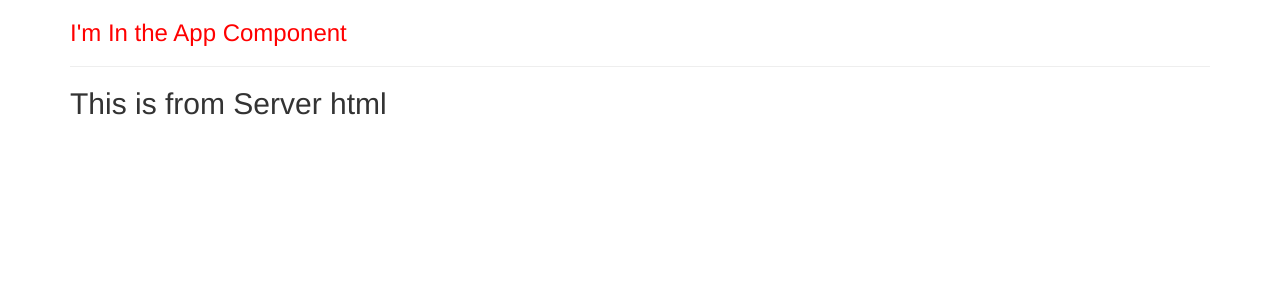
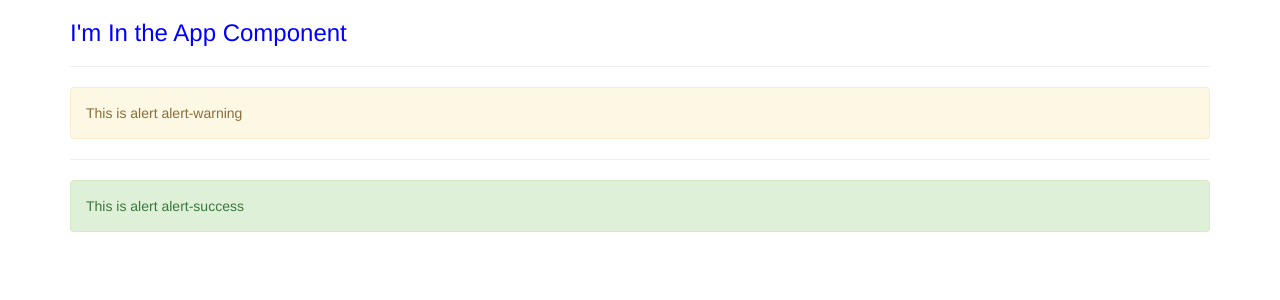
Before and after one commit to berkererol/angular_training, an Angular app: page / in a window 1280 px wide. Shown: the top 300 px of the page. Built offline with nearby package versions, Linux system fonts and the light colour scheme.

Commit message:
Added alert and error modules.

```diff
--- a/src/app/app.component.css
+++ b/src/app/app.component.css
@@ -1,3 +1,3 @@
-/* h3 {
+h3 {
     color: blue
-} */
+}
--- a/src/app/app.component.html
+++ b/src/app/app.component.html
@@ -3,8 +3,9 @@
     <div class="col-xs-12">
       <h3>I'm In the App Component</h3>
       <hr />
-      <!-- <app-server></app-server> -->
-      <div class="app-server" > </div>
+      <app-warning-alert></app-warning-alert>
+      <hr />
+      <app-success-alert></app-success-alert>
     </div>
   </div>
 </div>
--- a/src/app/app.component.ts
+++ b/src/app/app.component.ts
@@ -4,11 +4,7 @@ import { Component } from '@angular/core';
   selector: 'app-root',
   templateUrl: './app.component.html',
   // styleUrls: ['./app.component.css']
-  styles: [`
-    h3 {
-      color: red
-    }
-  `]
+  styleUrls: ['./app.component.css'],
 })
 export class AppComponent {
   title = 'my-first-app';
--- a/src/app/server/server.component.html
+++ /dev/null
@@ -1,11 +0,0 @@
-<!DOCTYPE html>
-<html lang="en">
-<head>
-    <meta charset="UTF-8">
-    <meta name="viewport" content="width=device-width, initial-scale=1.0">
-    <title>Document</title>
-</head>
-<body>
-    <h2>This is from Server html</h2>
-</body>
-</html>
--- a/src/app/servers/servers.component.html
+++ /dev/null
@@ -1,3 +0,0 @@
-<app-server>
-
-</app-server>
--- a/src/app/servers/servers.component.ts
+++ /dev/null
@@ -1,19 +0,0 @@
-import { Component, OnInit } from '@angular/core';
-
-@Component({
-  selector: 'app-servers',
-  //each component needs to have either template, or templateUrl.
-  // templateUrl: './servers.component.html',
-  template: `
-  <app-server></app-server>
-  <app-server></app-server>`,
-  styleUrls: ['./servers.component.css']
-})
-export class ServersComponent implements OnInit {
-
-  constructor() { }
-
-  ngOnInit(): void {
-  }
-
-}
--- /dev/null
+++ b/src/app/success-alert/success-alert.component.html
@@ -0,0 +1,3 @@
+<div class="alert alert-success" role="alert">
+    This is alert alert-success
+</div>
--- /dev/null
+++ b/src/app/success-alert/success-alert.component.ts
@@ -0,0 +1,15 @@
+import { Component, OnInit } from '@angular/core';
+
+@Component({
+  selector: 'app-success-alert',
+  templateUrl: './success-alert.component.html',
+  styleUrls: ['./success-alert.component.css']
+})
+export class SuccessAlertComponent implements OnInit {
+
+  constructor() { }
+
+  ngOnInit(): void {
+  }
+
+}
--- a/src/app/warning-alert/warning-alert.component.html
+++ b/src/app/warning-alert/warning-alert.component.html
@@ -1 +1,3 @@
-<p>warning-alert works!</p>
+<div class="alert alert-warning" role="alert">
+    This is alert alert-warning
+</div>
```
Also changed, not shown: src/app/app.module.ts (+2 -5 lines), src/app/server/server.component.ts (deleted, +0 -9 lines), src/app/success-alert/success-alert.component.css (added), 1 other file (tests, documents, lock files or other folders).
